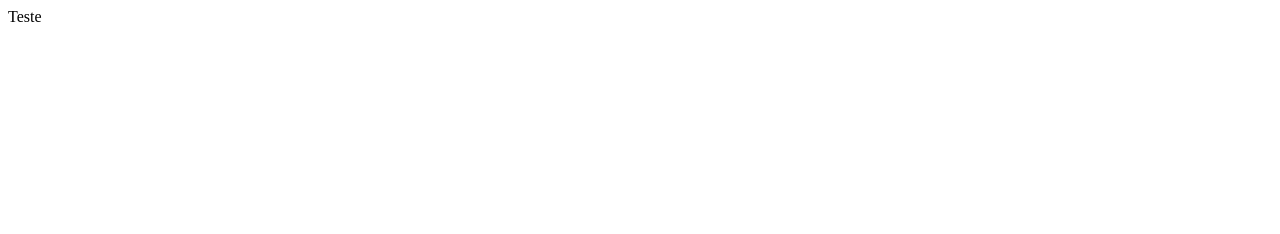
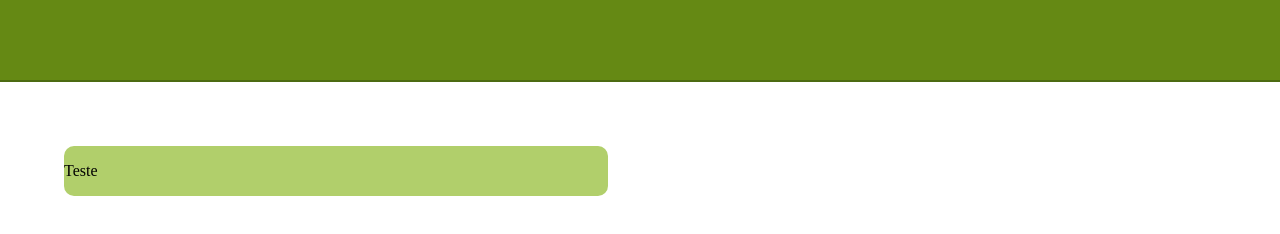
Before and after one commit to LucasJoaquim/test, a plain HTML site: page index.html in a window 1280 px wide. Drawn offline with Linux system fonts and the light colour scheme.

Commit message:
arquivos html e css

```diff
--- a/index.html
+++ b/index.html
@@ -4,7 +4,7 @@
     <title>Dashboard</title>
     <meta name="viewport" content="width=device-width, initial-scale=1">
     <meta charset="utf-8">
-    <link href="style360px.css" rel="stylesheet">
+    <link href="style.css" rel="stylesheet">
   <head>
   <body>
     <div id="header">
--- a/style.css
+++ b/style.css
@@ -5,19 +5,22 @@ body {
 }
 
 #header {
-  background-color: #b1ff00;
+  background-color: #658914;
   width: 100%;
-  height: 20%;
+  height: 10%;
   float: left;
+  border-bottom: 2px solid #4c6b12;
   margin-bottom: 5%;
 }
 
 .boxes {
   background-color: #b1cf6b;
   width: 42.5%;
-  height: 150px;
+  max-width: 600px;
+  min-width: 50px;
+  height: 20ssss0px;
   float: left;
   margin-left: 5%;
-  margin-bottom: 2%;
-  border-radius: 5%;
+  margin-bottom: 5%;
+  border-radius: 10px;
 }
```
